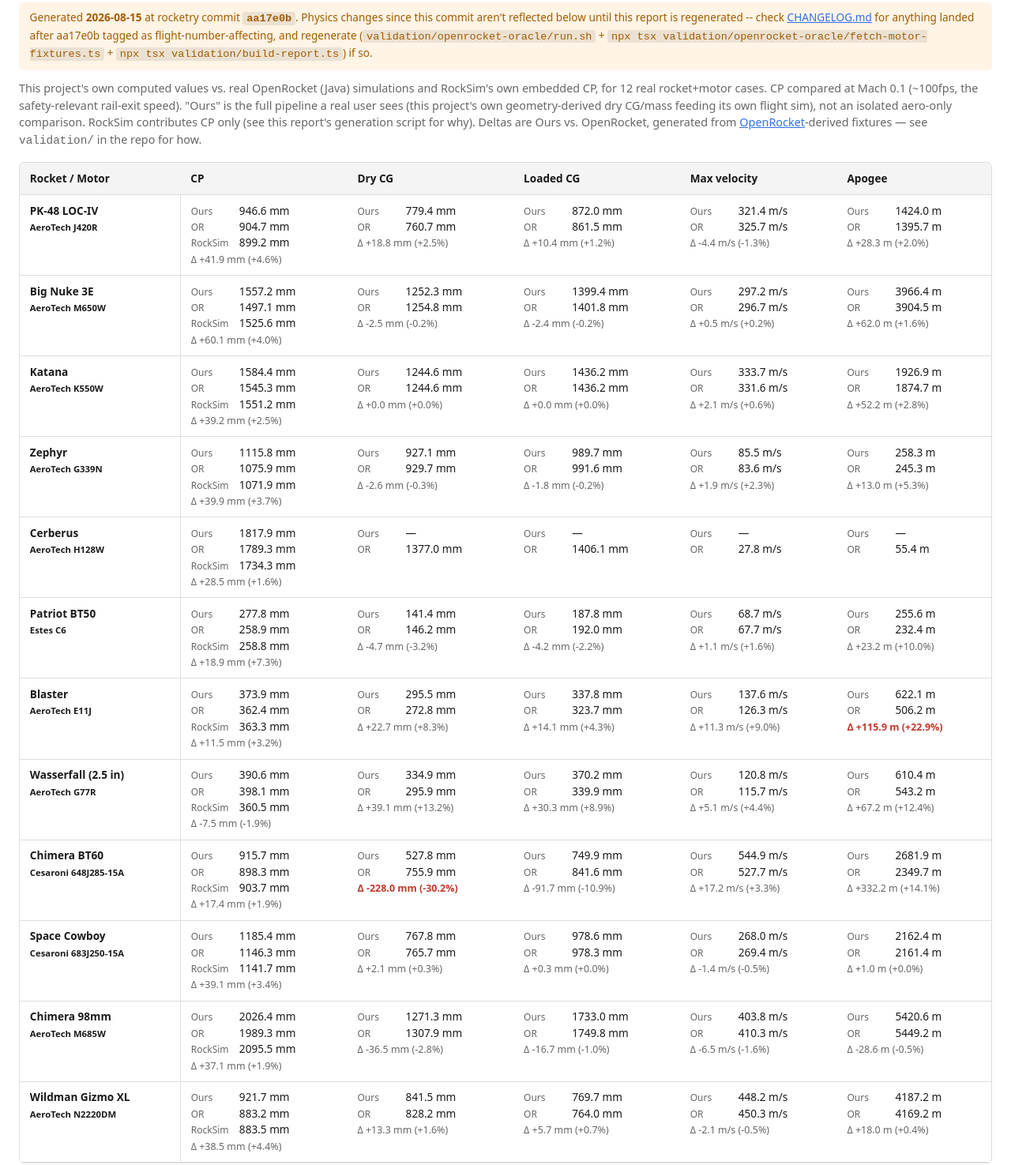
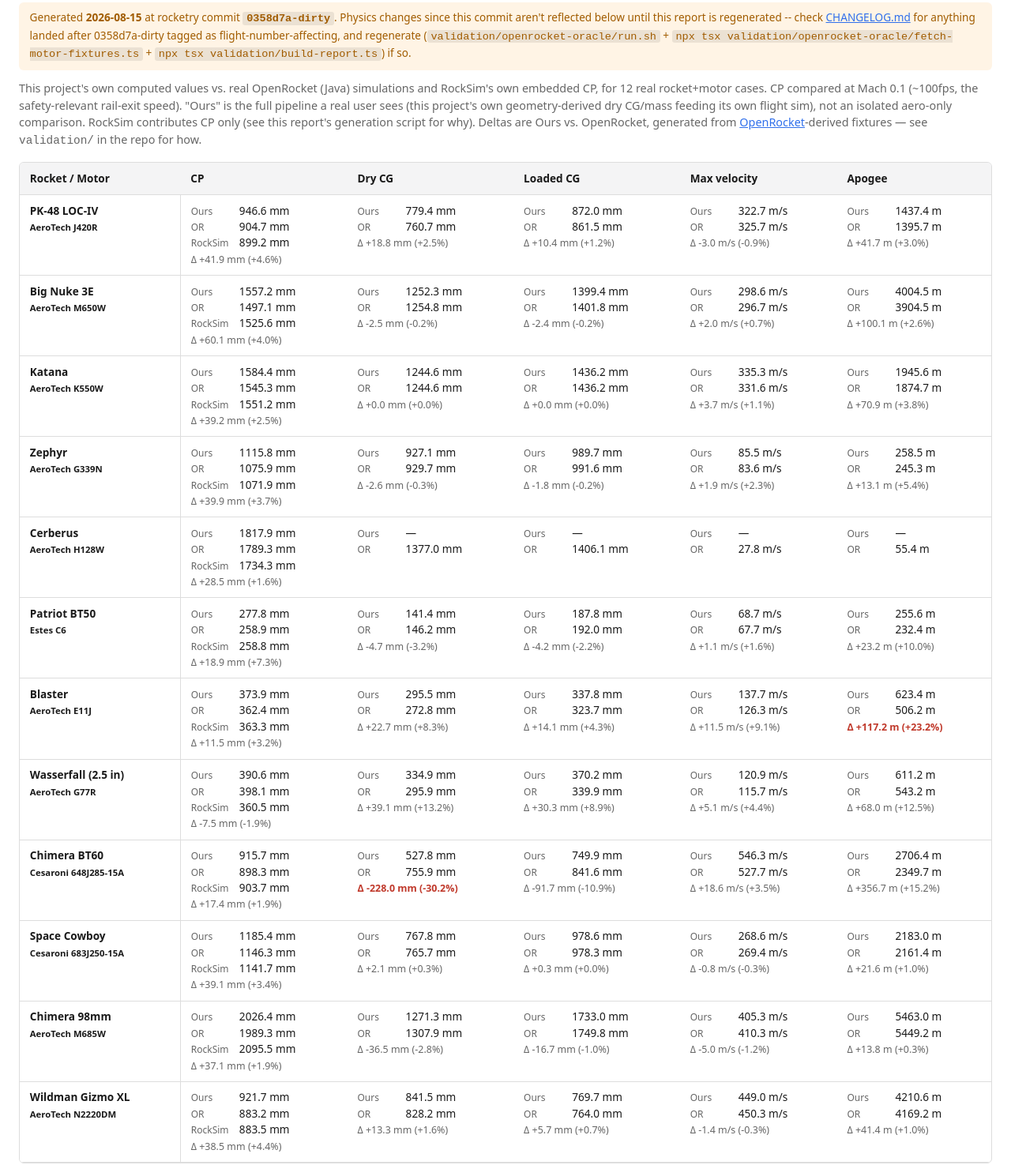
Before and after one commit to EzraCc/rocketry, a website: page public/validation-report.html in a window 1280 px wide. Shown: the part 67-1542 px from the top of the page at 79% size. Drawn offline with Linux system fonts and the light colour scheme.

Commit message:
Regenerate the validation report after the Galejs/stability-nudge/Mach-friction port

```diff
--- a/public/validation-report.html
+++ b/public/validation-report.html
@@ -34,9 +34,9 @@
 <body>
   <h1>rocketry — validation report</h1>
   <p class="stamp">
-    Generated <strong>2026-08-15</strong> at rocketry commit <strong><code>aa17e0b</code></strong>.
+    Generated <strong>2026-08-15</strong> at rocketry commit <strong><code>0358d7a-dirty</code></strong>.
     Physics changes since this commit aren't reflected below until this report is regenerated --
-    check <a href="CHANGELOG.md">CHANGELOG.md</a> for anything landed after aa17e0b tagged
+    check <a href="CHANGELOG.md">CHANGELOG.md</a> for anything landed after 0358d7a-dirty tagged
     as flight-number-affecting, and regenerate (<code>validation/openrocket-oracle/run.sh</code> +
     <code>npx tsx validation/openrocket-oracle/fetch-motor-fixtures.ts</code> +
     <code>npx tsx validation/build-report.ts</code>) if so.
@@ -68,24 +68,24 @@
         <td><span class="src">Ours</span> 946.6 mm<br /><span class="src">OR</span> 904.7 mm<br /><span class="src">RockSim</span> 899.2 mm<br /><span class="delta">Δ +41.9 mm (+4.6%)</span></td>
         <td><span class="src">Ours</span> 779.4 mm<br /><span class="src">OR</span> 760.7 mm<br /><span class="delta">Δ +18.8 mm (+2.5%)</span></td>
         <td><span class="src">Ours</span> 872.0 mm<br /><span class="src">OR</span> 861.5 mm<br /><span class="delta">Δ +10.4 mm (+1.2%)</span></td>
-        <td><span class="src">Ours</span> 321.4 m/s<br /><span class="src">OR</span> 325.7 m/s<br /><span class="delta">Δ -4.4 m/s (-1.3%)</span></td>
-        <td><span class="src">Ours</span> 1424.0 m<br /><span class="src">OR</span> 1395.7 m<br /><span class="delta">Δ +28.3 m (+2.0%)</span></td>
+        <td><span class="src">Ours</span> 322.7 m/s<br /><span class="src">OR</span> 325.7 m/s<br /><span class="delta">Δ -3.0 m/s (-0.9%)</span></td>
+        <td><span class="src">Ours</span> 1437.4 m<br /><span class="src">OR</span> 1395.7 m<br /><span class="delta">Δ +41.7 m (+3.0%)</span></td>
       </tr>
       <tr>
         <th scope="row">Big Nuke 3E<br /><small>AeroTech M650W</small></th>
         <td><span class="src">Ours</span> 1557.2 mm<br /><span class="src">OR</span> 1497.1 mm<br /><span class="src">RockSim</span> 1525.6 mm<br /><span class="delta">Δ +60.1 mm (+4.0%)</span></td>
         <td><span class="src">Ours</span> 1252.3 mm<br /><span class="src">OR</span> 1254.8 mm<br /><span class="delta">Δ -2.5 mm (-0.2%)</span></td>
         <td><span class="src">Ours</span> 1399.4 mm<br /><span class="src">OR</span> 1401.8 mm<br /><span class="delta">Δ -2.4 mm (-0.2%)</span></td>
-        <td><span class="src">Ours</span> 297.2 m/s<br /><span class="src">OR</span> 296.7 m/s<br /><span class="delta">Δ +0.5 m/s (+0.2%)</span></td>
-        <td><span class="src">Ours</span> 3966.4 m<br /><span class="src">OR</span> 3904.5 m<br /><span class="delta">Δ +62.0 m (+1.6%)</span></td>
+        <td><span class="src">Ours</span> 298.6 m/s<br /><span class="src">OR</span> 296.7 m/s<br /><span class="delta">Δ +2.0 m/s (+0.7%)</span></td>
+        <td><span class="src">Ours</span> 4004.5 m<br /><span class="src">OR</span> 3904.5 m<br /><span class="delta">Δ +100.1 m (+2.6%)</span></td>
       </tr>
       <tr>
         <th scope="row">Katana<br /><small>AeroTech K550W</small></th>
         <td><span class="src">Ours</span> 1584.4 mm<br /><span class="src">OR</span> 1545.3 mm<br /><span class="src">RockSim</span> 1551.2 mm<br /><span class="delta">Δ +39.2 mm (+2.5%)</span></td>
         <td><span class="src">Ours</span> 1244.6 mm<br /><span class="src">OR</span> 1244.6 mm<br /><span class="delta">Δ +0.0 mm (+0.0%)</span></td>
         <td><span class="src">Ours</span> 1436.2 mm<br /><span class="src">OR</span> 1436.2 mm<br /><span class="delta">Δ +0.0 mm (+0.0%)</span></td>
-        <td><span class="src">Ours</span> 333.7 m/s<br /><span class="src">OR</span> 331.6 m/s<br /><span class="delta">Δ +2.1 m/s (+0.6%)</span></td>
-        <td><span class="src">Ours</span> 1926.9 m<br /><span class="src">OR</span> 1874.7 m<br /><span class="delta">Δ +52.2 m (+2.8%)</span></td>
+        <td><span class="src">Ours</span> 335.3 m/s<br /><span class="src">OR</span> 331.6 m/s<br /><span class="delta">Δ +3.7 m/s (+1.1%)</span></td>
+        <td><span class="src">Ours</span> 1945.6 m<br /><span class="src">OR</span> 1874.7 m<br /><span class="delta">Δ +70.9 m (+3.8%)</span></td>
       </tr>
       <tr>
         <th scope="row">Zephyr<br /><small>AeroTech G339N</small></th>
@@ -93,7 +93,7 @@
         <td><span class="src">Ours</span> 927.1 mm<br /><span class="src">OR</span> 929.7 mm<br /><span class="delta">Δ -2.6 mm (-0.3%)</span></td>
         <td><span class="src">Ours</span> 989.7 mm<br /><span class="src">OR</span> 991.6 mm<br /><span class="delta">Δ -1.8 mm (-0.2%)</span></td>
         <td><span class="src">Ours</span> 85.5 m/s<br /><span class="src">OR</span> 83.6 m/s<br /><span class="delta">Δ +1.9 m/s (+2.3%)</span></td>
-        <td><span class="src">Ours</span> 258.3 m<br /><span class="src">OR</span> 245.3 m<br /><span class="delta">Δ +13.0 m (+5.3%)</span></td>
+        <td><span class="src">Ours</span> 258.5 m<br /><span class="src">OR</span> 245.3 m<br /><span class="delta">Δ +13.1 m (+5.4%)</span></td>
       </tr>
       <tr>
         <th scope="row">Cerberus<br /><small>AeroTech H128W</small></th>
@@ -116,48 +116,48 @@
         <td><span class="src">Ours</span> 373.9 mm<br /><span class="src">OR</span> 362.4 mm<br /><span class="src">RockSim</span> 363.3 mm<br /><span class="delta">Δ +11.5 mm (+3.2%)</span></td>
         <td><span class="src">Ours</span> 295.5 mm<br /><span class="src">OR</span> 272.8 mm<br /><span class="delta">Δ +22.7 mm (+8.3%)</span></td>
         <td><span class="src">Ours</span> 337.8 mm<br /><span class="src">OR</span> 323.7 mm<br /><span class="delta">Δ +14.1 mm (+4.3%)</span></td>
-        <td><span class="src">Ours</span> 137.6 m/s<br /><span class="src">OR</span> 126.3 m/s<br /><span class="delta">Δ +11.3 m/s (+9.0%)</span></td>
-        <td><span class="src">Ours</span> 622.1 m<br /><span class="src">OR</span> 506.2 m<br /><span class="delta delta-high">Δ +115.9 m (+22.9%)</span></td>
+        <td><span class="src">Ours</span> 137.7 m/s<br /><span class="src">OR</span> 126.3 m/s<br /><span class="delta">Δ +11.5 m/s (+9.1%)</span></td>
+        <td><span class="src">Ours</span> 623.4 m<br /><span class="src">OR</span> 506.2 m<br /><span class="delta delta-high">Δ +117.2 m (+23.2%)</span></td>
       </tr>
       <tr>
         <th scope="row">Wasserfall (2.5 in)<br /><small>AeroTech G77R</small></th>
         <td><span class="src">Ours</span> 390.6 mm<br /><span class="src">OR</span> 398.1 mm<br /><span class="src">RockSim</span> 360.5 mm<br /><span class="delta">Δ -7.5 mm (-1.9%)</span></td>
         <td><span class="src">Ours</span> 334.9 mm<br /><span class="src">OR</span> 295.9 mm<br /><span class="delta">Δ +39.1 mm (+13.2%)</span></td>
         <td><span class="src">Ours</span> 370.2 mm<br /><span class="src">OR</span> 339.9 mm<br /><span class="delta">Δ +30.3 mm (+8.9%)</span></td>
-        <td><span class="src">Ours</span> 120.8 m/s<br /><span class="src">OR</span> 115.7 m/s<br /><span class="delta">Δ +5.1 m/s (+4.4%)</span></td>
-        <td><span class="src">Ours</span> 610.4 m<br /><span class="src">OR</span> 543.2 m<br /><span class="delta">Δ +67.2 m (+12.4%)</span></td>
+        <td><span class="src">Ours</span> 120.9 m/s<br /><span class="src">OR</span> 115.7 m/s<br /><span class="delta">Δ +5.1 m/s (+4.4%)</span></td>
+        <td><span class="src">Ours</span> 611.2 m<br /><span class="src">OR</span> 543.2 m<br /><span class="delta">Δ +68.0 m (+12.5%)</span></td>
       </tr>
       <tr>
         <th scope="row">Chimera BT60<br /><small>Cesaroni 648J285-15A</small></th>
         <td><span class="src">Ours</span> 915.7 mm<br /><span class="src">OR</span> 898.3 mm<br /><span class="src">RockSim</span> 903.7 mm<br /><span class="delta">Δ +17.4 mm (+1.9%)</span></td>
         <td><span class="src">Ours</span> 527.8 mm<br /><span class="src">OR</span> 755.9 mm<br /><span class="delta delta-high">Δ -228.0 mm (-30.2%)</span></td>
         <td><span class="src">Ours</span> 749.9 mm<br /><span class="src">OR</span> 841.6 mm<br /><span class="delta">Δ -91.7 mm (-10.9%)</span></td>
-        <td><span class="src">Ours</span> 544.9 m/s<br /><span class="src">OR</span> 527.7 m/s<br /><span class="delta">Δ +17.2 m/s (+3.3%)</span></td>
-        <td><span class="src">Ours</span> 2681.9 m<br /><span class="src">OR</span> 2349.7 m<br /><span class="delta">Δ +332.2 m (+14.1%)</span></td>
+        <td><span class="src">Ours</span> 546.3 m/s<br /><span class="src">OR</span> 527.7 m/s<br /><span class="delta">Δ +18.6 m/s (+3.5%)</span></td>
+        <td><span class="src">Ours</span> 2706.4 m<br /><span class="src">OR</span> 2349.7 m<br /><span class="delta">Δ +356.7 m (+15.2%)</span></td>
       </tr>
       <tr>
         <th scope="row">Space Cowboy<br /><small>Cesaroni 683J250-15A</small></th>
         <td><span class="src">Ours</span> 1185.4 mm<br /><span class="src">OR</span> 1146.3 mm<br /><span class="src">RockSim</span> 1141.7 mm<br /><span class="delta">Δ +39.1 mm (+3.4%)</span></td>
         <td><span class="src">Ours</span> 767.8 mm<br /><span class="src">OR</span> 765.7 mm<br /><span class="delta">Δ +2.1 mm (+0.3%)</span></td>
         <td><span class="src">Ours</span> 978.6 mm<br /><span class="src">OR</span> 978.3 mm<br /><span class="delta">Δ +0.3 mm (+0.0%)</span></td>
-        <td><span class="src">Ours</span> 268.0 m/s<br /><span class="src">OR</span> 269.4 m/s<br /><span class="delta">Δ -1.4 m/s (-0.5%)</span></td>
-        <td><span class="src">Ours</span> 2162.4 m<br /><span class="src">OR</span> 2161.4 m<br /><span class="delta">Δ +1.0 m (+0.0%)</span></td>
+        <td><span class="src">Ours</span> 268.6 m/s<br /><span class="src">OR</span> 269.4 m/s<br /><span class="delta">Δ -0.8 m/s (-0.3%)</span></td>
+        <td><span class="src">Ours</span> 2183.0 m<br /><span class="src">OR</span> 2161.4 m<br /><span class="delta">Δ +21.6 m (+1.0%)</span></td>
       </tr>
       <tr>
         <th scope="row">Chimera 98mm<br /><small>AeroTech M685W</small></th>
         <td><span class="src">Ours</span> 2026.4 mm<br /><span class="src">OR</span> 1989.3 mm<br /><span class="src">RockSim</span> 2095.5 mm<br /><span class="delta">Δ +37.1 mm (+1.9%)</span></td>
         <td><span class="src">Ours</span> 1271.3 mm<br /><span class="src">OR</span> 1307.9 mm<br /><span class="delta">Δ -36.5 mm (-2.8%)</span></td>
         <td><span class="src">Ours</span> 1733.0 mm<br /><span class="src">OR</span> 1749.8 mm<br /><span class="delta">Δ -16.7 mm (-1.0%)</span></td>
-        <td><span class="src">Ours</span> 403.8 m/s<br /><span class="src">OR</span> 410.3 m/s<br /><span class="delta">Δ -6.5 m/s (-1.6%)</span></td>
-        <td><span class="src">Ours</span> 5420.6 m<br /><span class="src">OR</span> 5449.2 m<br /><span class="delta">Δ -28.6 m (-0.5%)</span></td>
+        <td><span class="src">Ours</span> 405.3 m/s<br /><span class="src">OR</span> 410.3 m/s<br /><span class="delta">Δ -5.0 m/s (-1.2%)</span></td>
+        <td><span class="src">Ours</span> 5463.0 m<br /><span class="src">OR</span> 5449.2 m<br /><span class="delta">Δ +13.8 m (+0.3%)</span></td>
       </tr>
       <tr>
         <th scope="row">Wildman Gizmo XL<br /><small>AeroTech N2220DM</small></th>
         <td><span class="src">Ours</span> 921.7 mm<br /><span class="src">OR</span> 883.2 mm<br /><span class="src">RockSim</span> 883.5 mm<br /><span class="delta">Δ +38.5 mm (+4.4%)</span></td>
         <td><span class="src">Ours</span> 841.5 mm<br /><span class="src">OR</span> 828.2 mm<br /><span class="delta">Δ +13.3 mm (+1.6%)</span></td>
         <td><span class="src">Ours</span> 769.7 mm<br /><span class="src">OR</span> 764.0 mm<br /><span class="delta">Δ +5.7 mm (+0.7%)</span></td>
-        <td><span class="src">Ours</span> 448.2 m/s<br /><span class="src">OR</span> 450.3 m/s<br /><span class="delta">Δ -2.1 m/s (-0.5%)</span></td>
-        <td><span class="src">Ours</span> 4187.2 m<br /><span class="src">OR</span> 4169.2 m<br /><span class="delta">Δ +18.0 m (+0.4%)</span></td>
+        <td><span class="src">Ours</span> 449.0 m/s<br /><span class="src">OR</span> 450.3 m/s<br /><span class="delta">Δ -1.4 m/s (-0.3%)</span></td>
+        <td><span class="src">Ours</span> 4210.6 m<br /><span class="src">OR</span> 4169.2 m<br /><span class="delta">Δ +41.4 m (+1.0%)</span></td>
       </tr>
       </tbody>
     </table>
```
Also changed, not shown: public/CHANGELOG.md.
